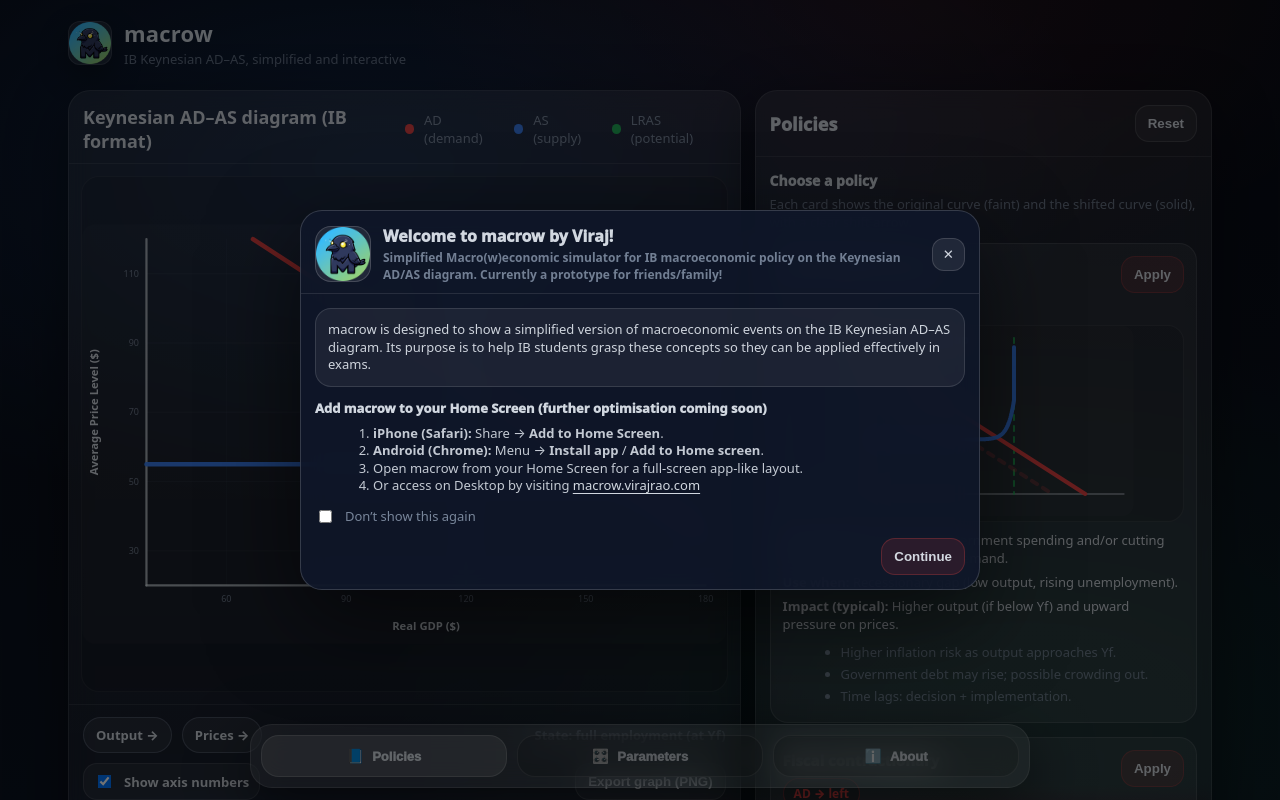
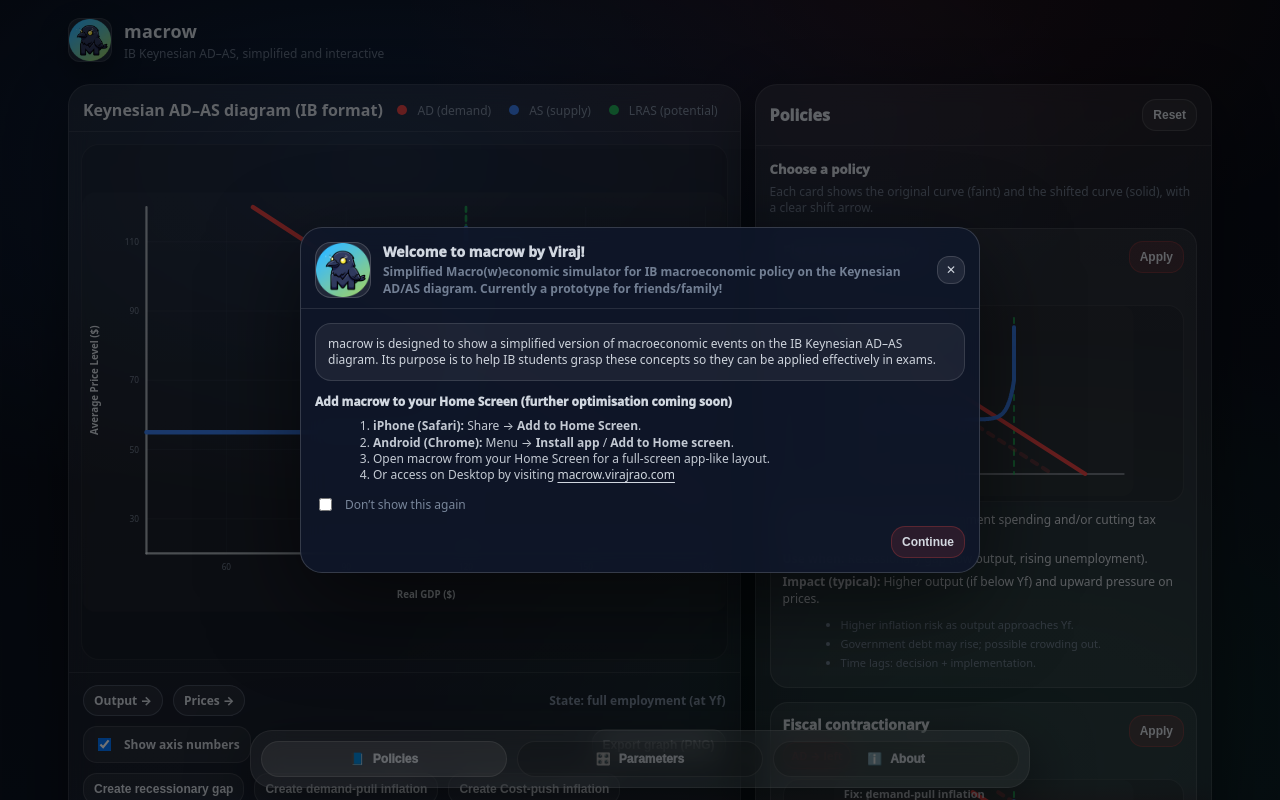
Before and after one commit to VirajRao10/macrow, a plain HTML site: page index.html in a window 1280 px wide. Shown: the top 800 px of the page. Drawn offline with Linux system fonts and the light colour scheme.

Commit message:
Fix font sizes and improve structure
- Reduced font sizes across the board (12px for body text, 13-14px for headings)
- Updated CSS: brand name (18px), card titles (16px), side titles (16px), buttons (12px)
- Updated JavaScript: chart axis labels (13px), tick labels (11px), boxed labels (12px)
- Improved spacing and hierarchy for better readability
- Maintained visual design while making text more appropriately sized

```diff
--- a/app.js
+++ b/app.js
@@ -616,14 +616,14 @@
   yTicks.forEach(P => {
     line(svg, pad.l, yScale(P), W - pad.r, yScale(P), "rgba(148,163,184,0.10)", 1);
     if (settings.showAxisNumbers){
-      text(svg, pad.l - 10, yScale(P) + 4, String(P), "end", "rgba(148,163,184,0.70)", 12);
+      text(svg, pad.l - 10, yScale(P) + 4, String(P), "end", "rgba(148,163,184,0.70)", 11);
     }
   });
 
   xTicks.forEach(Y => {
     line(svg, xScale(Y), pad.t, xScale(Y), H - pad.b, "rgba(148,163,184,0.08)", 1);
     if (settings.showAxisNumbers){
-      text(svg, xScale(Y), H - pad.b + 22, String(Y), "middle", "rgba(148,163,184,0.70)", 12);
+      text(svg, xScale(Y), H - pad.b + 22, String(Y), "middle", "rgba(148,163,184,0.70)", 11);
     }
   });
 
@@ -632,8 +632,8 @@
   line(svg, pad.l, H - pad.b, W - pad.r, H - pad.b, "rgba(226,232,240,0.70)", 3);
 
   // Axis labels
-  text(svg, (pad.l + (W - pad.r)) / 2, H - 18, "Real GDP ($)", "middle", "rgba(226,232,240,0.92)", 15, true);
-  textRot(svg, 22, (pad.t + (H - pad.b))/2, "Average Price Level ($)", -90, "middle", "rgba(226,232,240,0.92)", 15, true);
+  text(svg, (pad.l + (W - pad.r)) / 2, H - 18, "Real GDP ($)", "middle", "rgba(226,232,240,0.92)", 13, true);
+  textRot(svg, 22, (pad.t + (H - pad.b))/2, "Average Price Level ($)", -90, "middle", "rgba(226,232,240,0.92)", 13, true);
 
   const base = computeFromParams(defaults.params);
   const cur  = { adShiftY: state.adShiftY, asShiftP: state.asShiftP, yFe: state.yFe };
@@ -765,7 +765,7 @@
     miniArrow(svg, xScale(yBase), yScale(P), xScale(yAfter), yScale(P), "rgba(59,130,246,0.95)");
   }
 
-  miniText(svg, 10, 18, caption, "start", "rgba(226,232,240,0.85)", 12, true);
+  miniText(svg, 10, 18, caption, "start", "rgba(226,232,240,0.85)", 11, true);
 }
 
 // ---------------- Shift arrows ----------------
@@ -947,9 +947,9 @@
 }
 
 function boxedLabel(svg, x, y, label, color){
-  const paddingX = 10, paddingY = 7;
-  const fontSize = 13;
-  const approxW = Math.max(36, label.length * 7.2);
+  const paddingX = 8, paddingY = 6;
+  const fontSize = 12;
+  const approxW = Math.max(32, label.length * 6.5);
   const w = approxW + paddingX * 2;
   const h = fontSize + paddingY * 2;
   const rx = 12;
--- a/styles.css
+++ b/styles.css
@@ -51,8 +51,8 @@
   box-shadow: 0 12px 30px rgba(0,0,0,0.30);
   object-fit: cover;
 }
-.brand__name{ font-weight: 900; letter-spacing: 0.2px; font-size: 22px; }
-.brand__tag{ margin-top: 2px; font-size: 13px; color: var(--muted2); }
+.brand__name{ font-weight: 900; letter-spacing: 0.2px; font-size: 18px; }
+.brand__tag{ margin-top: 2px; font-size: 12px; color: var(--muted2); }
 
 .shell{
   max-width: 1180px;
@@ -86,13 +86,13 @@
   padding: 14px 14px 10px;
   border-bottom: 1px solid rgba(255,255,255,0.08);
 }
-.cardTitle{ font-size: 18px; font-weight: 900; }
+.cardTitle{ font-size: 16px; font-weight: 900; }
 .legend{ display:flex; align-items:center; gap: 10px; padding-left: 10px; }
 .dot{ width: 10px; height: 10px; border-radius: 999px; }
 .dot--ad{ background: var(--ad); }
 .dot--as{ background: var(--as); }
 .dot--lras{ background: var(--lras); }
-.legendText{ font-size: 13px; color: var(--muted); margin-right: 8px; }
+.legendText{ font-size: 12px; color: var(--muted); margin-right: 8px; }
 
 .chartWrap{
   padding: 12px;
@@ -122,19 +122,19 @@
 }
 .chips{ display:flex; gap: 10px; align-items:center; }
 .chip{
-  padding: 8px 12px;
+  padding: 6px 10px;
   border-radius: 999px;
   border: 1px solid rgba(255,255,255,0.10);
   background: rgba(255,255,255,0.06);
   color: var(--text);
   font-weight: 800;
-  font-size: 13px;
+  font-size: 12px;
 }
 .chip--up{ border-color: rgba(34,197,94,0.45); }
 .chip--down{ border-color: rgba(239,68,68,0.45); }
 .chip--flat{ border-color: rgba(148,163,184,0.30); }
 
-.stateLabel{ font-size: 13px; color: var(--muted); font-weight: 700; }
+.stateLabel{ font-size: 12px; color: var(--muted); font-weight: 700; }
 
 .formulaBlock{
   margin: 10px 0 12px;
@@ -144,7 +144,7 @@
   border: 1px solid rgba(255,255,255,0.10);
 }
 .formulaTitle{
-  font-size: 12px;
+  font-size: 11px;
   color: var(--muted2);
   font-weight: 800;
   letter-spacing: 0.4px;
@@ -152,7 +152,7 @@
 }
 .formulaEq{
   margin-top: 6px;
-  font-size: 20px;
+  font-size: 16px;
   font-weight: 950;
   letter-spacing: 0.3px;
   color: rgba(226,232,240,0.95);
@@ -176,7 +176,7 @@
   background: rgba(255,255,255,0.05);
   color: rgba(226,232,240,0.88);
   font-weight: 850;
-  font-size: 13px;
+  font-size: 12px;
 }
 .toggle input{ transform: scale(1.05); }
 
@@ -194,10 +194,10 @@
   padding: 14px;
   border-bottom: 1px solid rgba(255,255,255,0.08);
 }
-.sideTitle{ font-weight: 950; font-size: 18px; }
+.sideTitle{ font-weight: 950; font-size: 16px; }
 
-.sectionTitle{ font-weight: 950; font-size: 14px; margin: 14px 14px 6px; }
-.sectionHint{ margin: 0 14px 12px; color: var(--muted2); font-size: 13px; line-height: 1.35; }
+.sectionTitle{ font-weight: 950; font-size: 13px; margin: 14px 14px 6px; }
+.sectionHint{ margin: 0 14px 12px; color: var(--muted2); font-size: 12px; line-height: 1.35; }
 
 .policy{
   margin: 12px 14px 14px;
@@ -207,12 +207,12 @@
   border: 1px solid rgba(255,255,255,0.10);
 }
 .policy__top{ display:flex; align-items:flex-start; justify-content: space-between; gap: 10px; }
-.policy__name{ font-weight: 950; font-size: 15px; }
+.policy__name{ font-weight: 950; font-size: 14px; }
 .badges{ display:flex; gap: 8px; flex-wrap: wrap; }
 .badge{
-  padding: 6px 10px;
+  padding: 5px 8px;
   border-radius: 999px;
-  font-size: 12px;
+  font-size: 11px;
   font-weight: 900;
   border: 1px solid rgba(255,255,255,0.10);
   background: rgba(0,0,0,0.20);
@@ -231,10 +231,10 @@
 .policy__text{
   margin-top: 10px;
   color: rgba(226,232,240,0.88);
-  font-size: 13px;
+  font-size: 12px;
   line-height: 1.38;
 }
-.eval{ margin: 10px 0 0 18px; color: var(--muted2); }
+.eval{ margin: 10px 0 0 18px; color: var(--muted2); font-size: 11px; }
 .eval li{ margin: 4px 0; }
 
 .slider{
@@ -245,27 +245,28 @@
   border: 1px solid rgba(255,255,255,0.10);
 }
 .slider__top{ display:flex; justify-content: space-between; gap: 10px; align-items:flex-start; margin-bottom: 10px; }
-.slider__label{ font-weight: 950; font-size: 14px; }
-.slider__hint{ margin-top: 2px; color: var(--muted2); font-size: 12px; line-height: 1.3; }
+.slider__label{ font-weight: 950; font-size: 13px; }
+.slider__hint{ margin-top: 2px; color: var(--muted2); font-size: 11px; line-height: 1.3; }
 .slider__value{
   font-weight: 950;
   color: rgba(226,232,240,0.95);
   background: rgba(255,255,255,0.06);
   border: 1px solid rgba(255,255,255,0.10);
-  padding: 6px 10px;
+  padding: 5px 8px;
   border-radius: 999px;
-  font-size: 12px;
+  font-size: 11px;
   white-space: nowrap;
 }
 input[type="range"]{ width: 100%; }
 
 .btn{
-  padding: 10px 12px;
+  padding: 8px 10px;
   border-radius: 14px;
   border: 1px solid rgba(255,255,255,0.12);
   background: rgba(255,255,255,0.06);
   color: rgba(226,232,240,0.92);
   font-weight: 900;
+  font-size: 12px;
   cursor: pointer;
 }
 .btn:hover{ background: rgba(255,255,255,0.09); }
@@ -302,7 +303,7 @@
   align-items:center;
   justify-content:center;
   gap: 8px;
-  padding: 12px 10px;
+  padding: 10px 8px;
   border-radius: 18px;
   border: 1px solid rgba(255,255,255,0.12);
   background: rgba(0,0,0,0.14);
@@ -315,8 +316,8 @@
   color: rgba(226,232,240,0.95);
   border-color: rgba(255,255,255,0.18);
 }
-.navIcon{ font-size: 14px; }
-.navText{ font-size: 13px; }
+.navIcon{ font-size: 12px; }
+.navText{ font-size: 12px; }
 
 /* Modal */
 .overlay{
@@ -345,14 +346,15 @@
   padding: 14px 14px 10px;
   border-bottom: 1px solid rgba(255,255,255,0.10);
 }
-.modalTitle{ font-weight: 950; font-size: 16px; }
+.modalTitle{ font-weight: 950; font-size: 14px; }
 .iconBtn{
   border: 1px solid rgba(255,255,255,0.14);
   background: rgba(255,255,255,0.08);
   color: rgba(226,232,240,0.90);
   border-radius: 12px;
-  padding: 8px 10px;
+  padding: 6px 8px;
   cursor: pointer;
+  font-size: 12px;
 }
 .modalBody{ padding: 14px; }
 .callout{
@@ -362,13 +364,13 @@
   border: 1px solid rgba(255,255,255,0.12);
   color: rgba(226,232,240,0.90);
   line-height: 1.35;
-  font-size: 13px;
+  font-size: 12px;
 }
-.modalSectionTitle{ margin-top: 12px; font-weight: 950; font-size: 13px; }
+.modalSectionTitle{ margin-top: 12px; font-weight: 950; font-size: 12px; }
 .steps{
   margin: 8px 0 0 18px;
   color: rgba(226,232,240,0.86);
-  font-size: 13px;
+  font-size: 12px;
   line-height: 1.35;
 }
 .checkRow{
@@ -377,7 +379,7 @@
   gap: 10px;
   margin-top: 12px;
   color: var(--muted);
-  font-size: 13px;
+  font-size: 12px;
 }
 .modalFooter{ margin-top: 12px; display:flex; justify-content:flex-end; }
 
@@ -390,7 +392,7 @@
   justify-content: space-between;
   gap: 14px;
   color: rgba(148,163,184,0.70);
-  font-size: 12px;
+  font-size: 11px;
 }
 .footerRight{ white-space: nowrap; }
 
```
